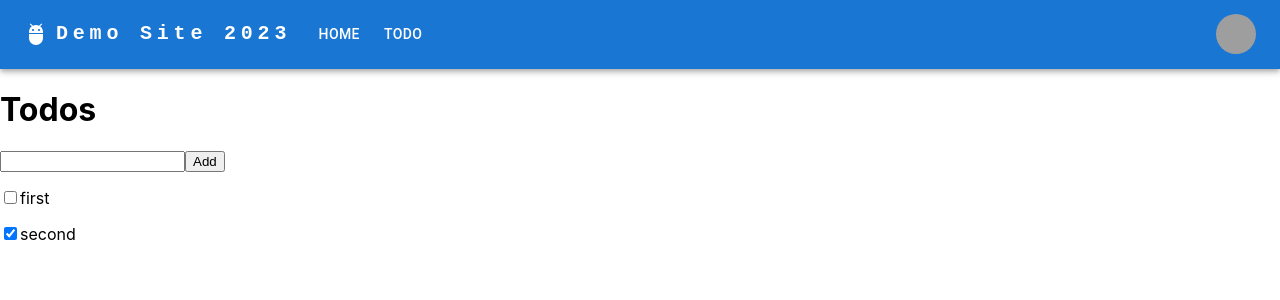
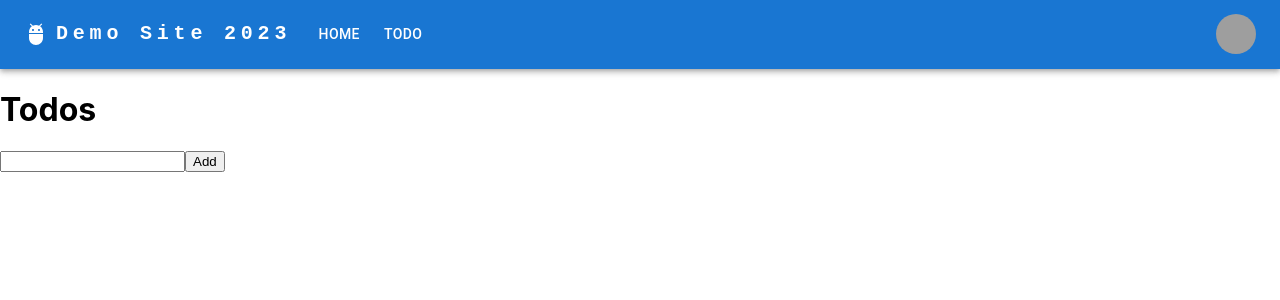
Before and after one commit to MiriamT/mcon-353-demo-site-2023, a React (Create React App) app: page /#/todo in a window 1280 px wide. Shown: the top 300 px of the page. Built offline with nearby package versions, Linux system fonts and the light colour scheme; grey boxes are pictures that could not be loaded.

Commit message:
add reducer and context for todos

```diff
--- a/package.json
+++ b/package.json
@@ -10,6 +10,7 @@
     "@testing-library/jest-dom": "^5.16.5",
     "@testing-library/react": "^13.4.0",
     "@testing-library/user-event": "^13.5.0",
+    "lodash": "^4.17.21",
     "react": "^18.2.0",
     "react-dom": "^18.2.0",
     "react-router-dom": "^6.8.1",
--- a/src/App.jsx
+++ b/src/App.jsx
@@ -1,19 +1,37 @@
 import "./App.css";
+import { useReducer } from "react";
 import { Home } from "./components/home/home";
 import { Todo } from "./components/todo/todo";
 import { Header } from "./components/header/header";
 import { HashRouter, Routes, Route } from "react-router-dom";
+import { TodoContext } from "./state/todo/todo-context";
+import { todoReducer } from "./state/todo/todo.reducer";
 
 function App() {
+  const [todoState, todoDispatch] = useReducer(todoReducer, {
+    todos: [
+      // {
+      //   title: "first1",
+      //   isComplete: false,
+      // },
+      // {
+      //   title: "second2",
+      //   isComplete: true,
+      // },
+    ],
+  });
+
   return (
     <HashRouter>
       <Header />
+      <TodoContext.Provider value={{ todoState, todoDispatch }}>
         <Routes>
           {/* http://localhost:3000/#/ */}
           <Route path="/" element={<Home />} />
           {/* http://localhost:3000/#/todo */}
           <Route path="/todo" element={<Todo />} />
         </Routes>
+      </TodoContext.Provider>
     </HashRouter>
   );
 }
--- a/src/components/todo/todo.jsx
+++ b/src/components/todo/todo.jsx
@@ -1,17 +1,10 @@
-import React, { useState } from "react";
+import React, { useState, useContext } from "react";
+import { TodoContext } from "../../state/todo/todo-context";
+import { TodoActions } from "../../state/todo/todo.reducer";
 
 export const Todo = () => {
   const [input, setInput] = useState("");
-  const [todos, setTodos] = useState([
-    {
-      title: "first",
-      isComplete: false,
-    },
-    {
-      title: "second",
-      isComplete: true,
-    },
-  ]);
+  const { todoState, todoDispatch } = useContext(TodoContext);
 
   const onInput = (event) => {
     console.log(event.target.value);
@@ -19,15 +12,19 @@ export const Todo = () => {
   };
 
   const addTodo = () => {
-    setTodos([...todos, { title: input, isComplete: false }]);
+    todoDispatch({
+      type: TodoActions.ADD,
+      todo: { title: input, isComplete: false },
+    });
+
     setInput("");
   };
 
   const toggleChecked = (todo) => {
-    const newTodos = [...todos];
-    const updatedTodo = newTodos.find((x) => x.title === todo.title);
-    updatedTodo.isComplete = !todo.isComplete;
-    setTodos(newTodos);
+    todoDispatch({
+      type: TodoActions.TOGGLE,
+      todo,
+    });
   };
 
   return (
@@ -35,7 +32,7 @@ export const Todo = () => {
       <h1>Todos</h1>
       <input onInput={onInput} value={input} />
       <button onClick={addTodo}>Add</button>
-      {todos.map((todo, index) => (
+      {todoState.todos.map((todo, index) => (
         <p key={index}>
           <input
             type="checkbox"
--- a/src/state/todo/todo-context.jsx
+++ b/src/state/todo/todo-context.jsx
@@ -1,5 +1,5 @@
 import { createContext } from "react";
 
-const TodoContext = createContext({
+export const TodoContext = createContext({
   todos: [],
 });
--- a/src/state/todo/todo.reducer.js
+++ b/src/state/todo/todo.reducer.js
@@ -1,16 +1,22 @@
-const TodoActions = {
+import { cloneDeep } from "lodash";
+
+export const TodoActions = {
   ADD: "ADD",
+  TOGGLE: "TOGGLE",
 };
 
-const todoReducer = (state, action) => {
+export const todoReducer = (state, action) => {
   switch (action.type) {
     case TodoActions.ADD: {
       return { todos: [...state.todos, action.todo] };
     }
+    case TodoActions.TOGGLE: {
+      let newTodos = cloneDeep(state.todos);
+      const updatedTodo = newTodos.find((x) => x.title === action.todo.title);
+      updatedTodo.isComplete = !updatedTodo.isComplete;
+      return {
+        todos: newTodos,
+      };
+    }
   }
 };
-
-const addAction = {
-  type: TodoActions.ADD,
-  todo: { title: "whatever", isComplete: false },
-};
```
Also changed, not shown: 1 other file (tests, documents, lock files or other folders). Lines whose indentation alone changed are shown as unchanged.
